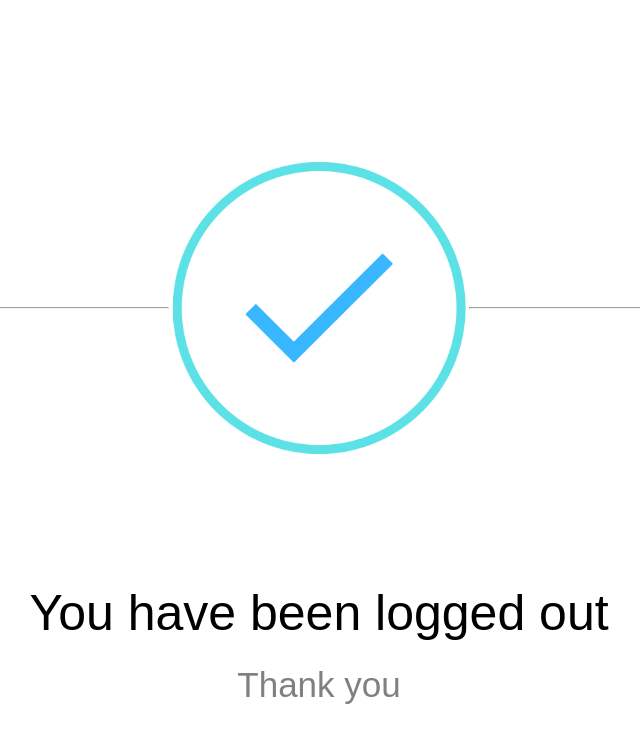
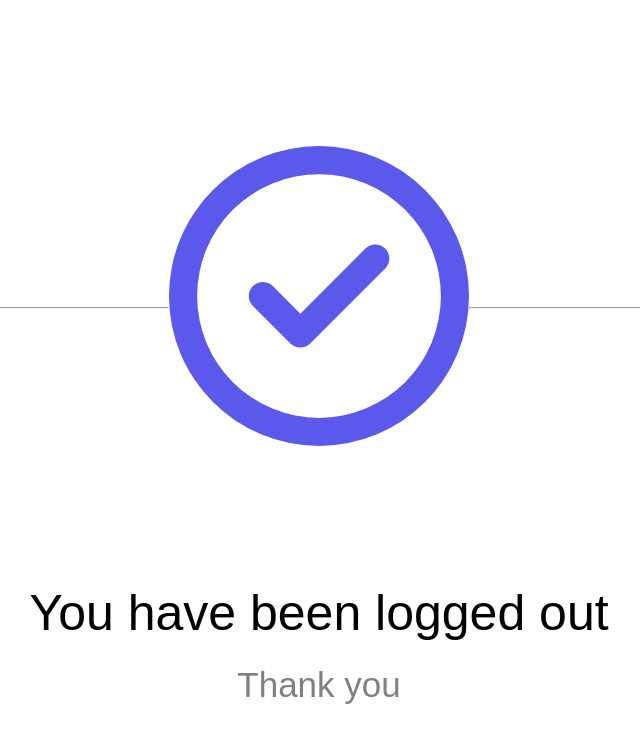
Before and after one commit to ChatOrganizationSoftware/Chatty, an Angular app: page /logout in a window 1280 px wide. Shown: the top 742 px of the page, without its empty margins (321-961 px from the left). Built offline with nearby package versions, Linux system fonts and the light colour scheme.

Commit message:
Icon Fixed

```diff
--- a/src/app/components/logout/logout.component.css
+++ b/src/app/components/logout/logout.component.css
@@ -6,12 +6,12 @@
     height: 100vh;
 }
 
-img{
-    width: 300px;
-    height: 300px;
+fa-icon{
     position: relative;
     top: -100px;
 
+    color: rgb(91, 88, 236);
+    font-size: 300px;
 }
 
 hr{
--- a/src/app/components/logout/logout.component.html
+++ b/src/app/components/logout/logout.component.html
@@ -1,6 +1,6 @@
 <div class="body">
     <hr />
-    <img src="../assets/logout.png">
+    <fa-icon [icon]="check"></fa-icon>
     <hr />
     <br>
     <h1>You have been logged out</h1>
--- a/src/app/components/logout/logout.component.ts
+++ b/src/app/components/logout/logout.component.ts
@@ -1,4 +1,5 @@
 import { Component } from '@angular/core';
+import { faCircleCheck } from '@fortawesome/free-regular-svg-icons';
 
 @Component({
   selector: 'app-logout',
@@ -6,5 +7,6 @@ import { Component } from '@angular/core';
   styleUrls: ['./logout.component.css']
 })
 export class LogoutComponent {
+  check=faCircleCheck;
 
 }
```
